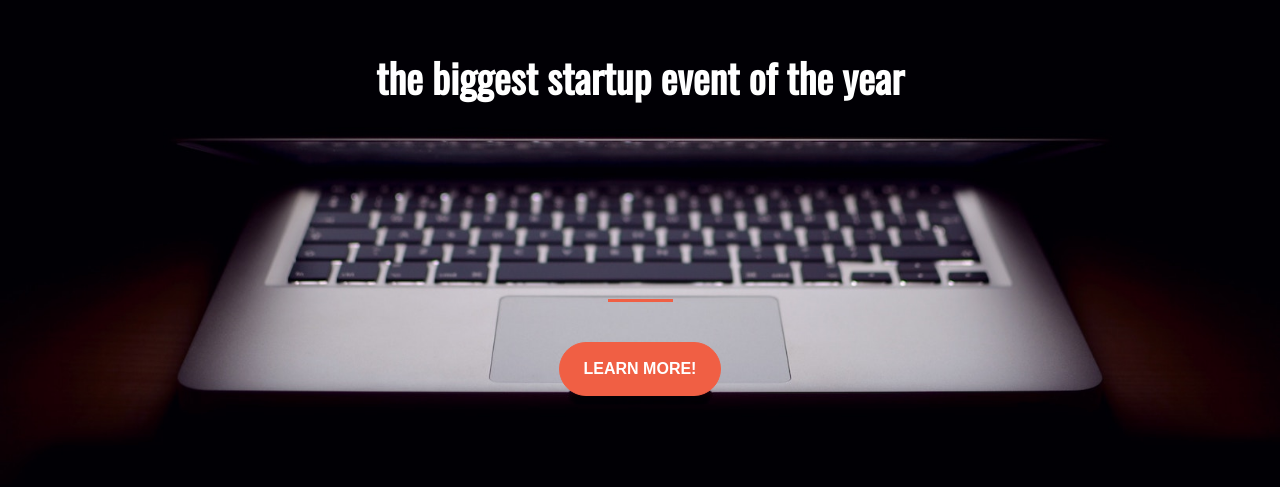
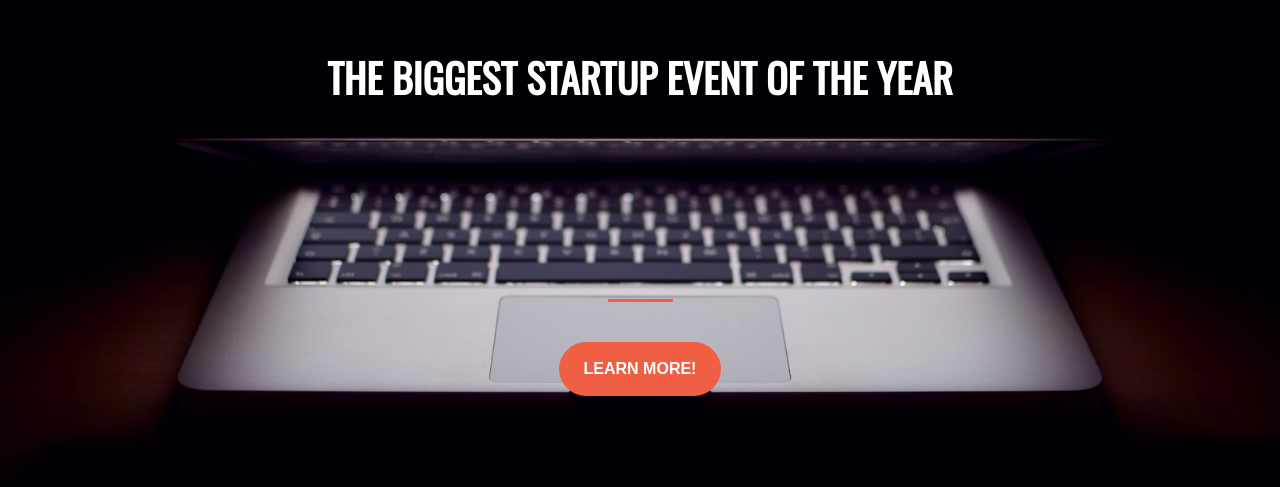
Before and after one commit to DiggieSmalls24/DiggieSmalls24.github.io, a plain HTML site: page index.html in a window 1280 px wide. Shown: the part 175-662 px from the top of the page. Drawn offline with nearby package versions, Linux system fonts and the light colour scheme.

Commit message:
changed h1

```diff
--- a/index.html
+++ b/index.html
@@ -19,7 +19,7 @@
         <div class="row">
           <div class="col-lg-12 my-auto">
             <h1 class="animated infinite bounce" class="text-uppercase faded">
-              <strong>the biggest startup event of the year</strong>
+              <strong>THE BIGGEST STARTUP EVENT OF THE YEAR</strong>
             </h1>
             <hr>
           </div>
```
